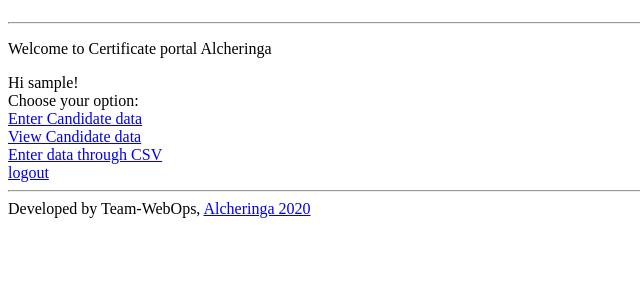
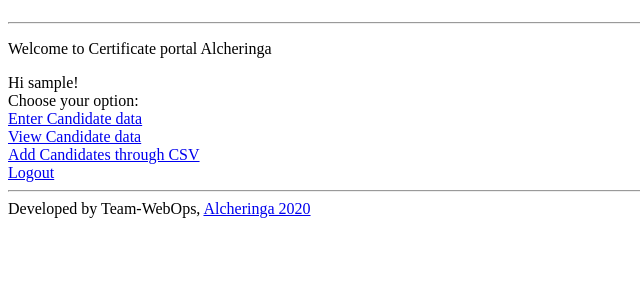
Before and after one commit to Curious-Ujjwal/certificate_portal, a Django app: page / in a window 1280 px wide. Shown: the part 58-358 px from the top of the page, without its empty margins (0-640 px from the left). Run offline with Django 3.2, Linux system fonts and the light colour scheme; the visitor is signed in with stand-in values (Sample User, id 1).

Commit message:
connections

```diff
--- a/certiportal/main/templates/main/candidlist.html
+++ b/certiportal/main/templates/main/candidlist.html
@@ -33,7 +33,11 @@
 </table>
 
 	<a href="{% url 'candidForm' %}"><button>
-		Add Candidate
+		Add Candidates
+	</button></a>
+
+	<a href="{% url 'candidBulk' %}"><button>
+		Add Candidates through CSV
 	</button></a>
 
 {% endblock %}
--- a/certiportal/main/templates/registration/index.html
+++ b/certiportal/main/templates/registration/index.html
@@ -16,13 +16,13 @@
   <br>
   <a href="{% url 'candidList' %}">View Candidate data</a>
   <br>
-  <a href="{% url 'candidBulk' %}">Enter data through CSV</a>
+  <a href="{% url 'candidBulk' %}">Add Candidates through CSV</a>
   <br>
-  <a href="{% url 'logout' %}">logout</a>
+  <a href="{% url 'logout' %}">Logout</a>
   {% else %}
   <p>
     You are not logged in!!
   </p>
-  <a href="{% url 'login' %}">login</a>
+  <a href="{% url 'login' %}">Login</a>
   {% endif %}
 {% endblock %}
```
